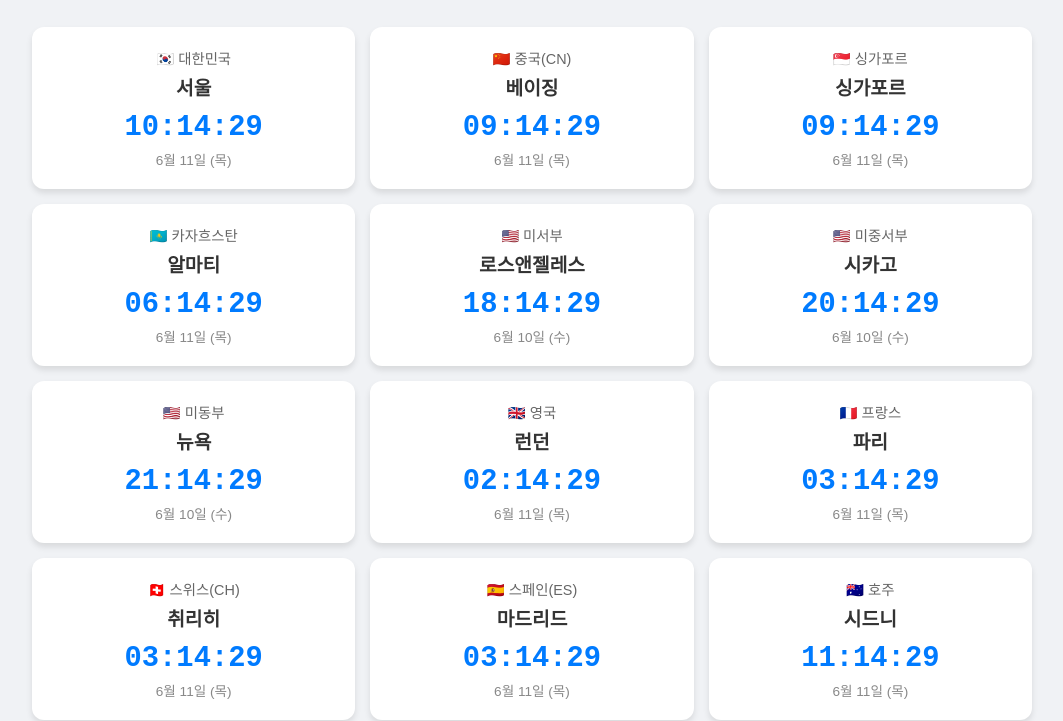
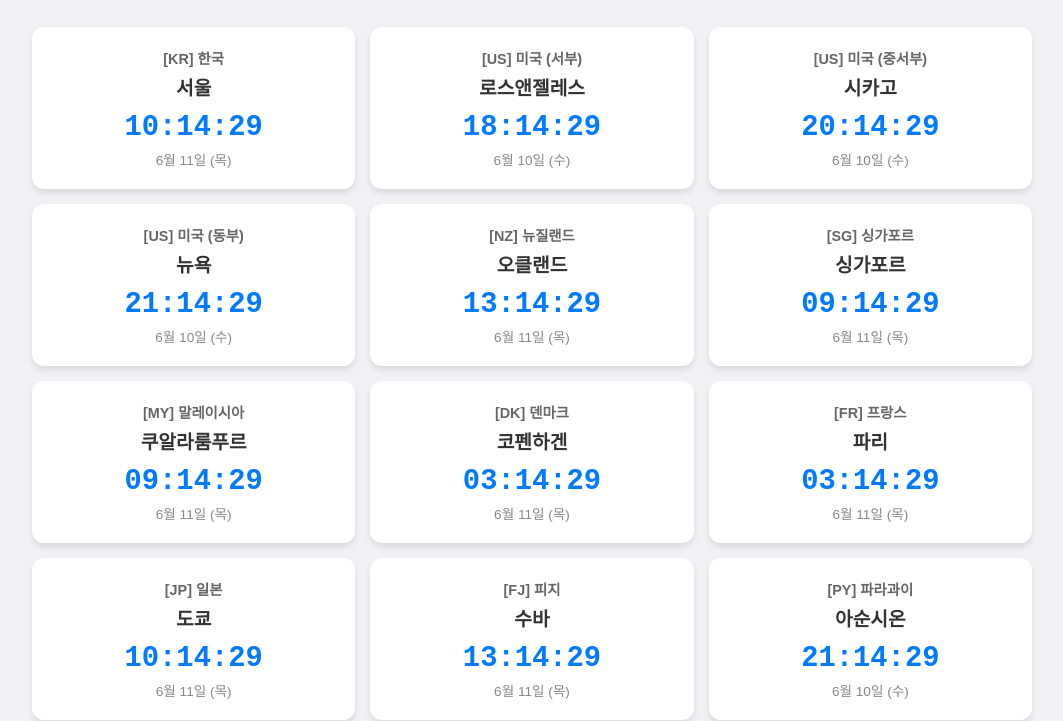
Before and after one commit to yoohoo2040/my-world-clock, a plain HTML site: page index.html in a window 1280 px wide. Shown: the part 90-811 px from the top of the page, without its empty margins (108-1171 px from the left). Drawn offline with Linux system fonts and the light colour scheme.

Commit message:
Update index.html

```diff
--- a/index.html
+++ b/index.html
@@ -8,7 +8,7 @@
         body { font-family: 'Apple SD Gothic Neo', sans-serif; background: #f0f2f5; margin: 0; padding: 20px; display: flex; flex-direction: column; align-items: center; }
         .container { display: grid; grid-template-columns: repeat(auto-fit, minmax(280px, 1fr)); gap: 15px; width: 100%; max-width: 1000px; }
         .clock-card { background: white; padding: 20px; border-radius: 12px; box-shadow: 0 4px 6px rgba(0,0,0,0.1); text-align: center; }
-        .nation { font-size: 0.9rem; color: #666; margin-bottom: 5px; }
+        .nation { font-size: 0.9rem; color: #666; margin-bottom: 5px; font-weight: bold; }
         .city { font-size: 1.2rem; font-weight: bold; color: #333; margin-bottom: 10px; }
         .time { font-size: 1.8rem; font-family: 'Courier New', monospace; color: #007bff; font-weight: bold; }
         .date { font-size: 0.85rem; color: #888; margin-top: 5px; }
@@ -24,19 +24,22 @@
 
     <script>
         const locations = [
-            { label: "🇰🇷 대한민국", city: "서울", tz: "Asia/Seoul" },
-            { label: "🇨🇳 중국(CN)", city: "베이징", tz: "Asia/Shanghai" },
-            { label: "🇸🇬 싱가포르", city: "싱가포르", tz: "Asia/Singapore" },
-            { label: "🇰🇿 카자흐스탄", city: "알마티", tz: "Asia/Almaty" },
-            { label: "🇺🇸 미서부", city: "로스앤젤레스", tz: "America/Los_Angeles" },
-            { label: "🇺🇸 미중서부", city: "시카고", tz: "America/Chicago" },
-            { label: "🇺🇸 미동부", city: "뉴욕", tz: "America/New_York" },
-            { label: "🇬🇧 영국", city: "런던", tz: "Europe/London" },
-            { label: "🇫🇷 프랑스", city: "파리", tz: "Europe/Paris" },
-            { label: "🇨🇭 스위스(CH)", city: "취리히", tz: "Europe/Zurich" },
-            { label: "🇪🇸 스페인(ES)", city: "마드리드", tz: "Europe/Madrid" },
-            { label: "🇦🇺 호주", city: "시드니", tz: "Australia/Sydney" },
-            { label: "🇳🇿 뉴질랜드", city: "오클랜드", tz: "Pacific/Auckland" }
+            { code: "KR", label: "한국", city: "서울", tz: "Asia/Seoul" },
+            { code: "US", label: "미국 (서부)", city: "로스앤젤레스", tz: "America/Los_Angeles" },
+            { code: "US", label: "미국 (중서부)", city: "시카고", tz: "America/Chicago" },
+            { code: "US", label: "미국 (동부)", city: "뉴욕", tz: "America/New_York" },
+            { code: "NZ", label: "뉴질랜드", city: "오클랜드", tz: "Pacific/Auckland" },
+            { code: "SG", label: "싱가포르", city: "싱가포르", tz: "Asia/Singapore" },
+            { code: "MY", label: "말레이시아", city: "쿠알라룸푸르", tz: "Asia/Kuala_Lumpur" },
+            { code: "DK", label: "덴마크", city: "코펜하겐", tz: "Europe/Copenhagen" },
+            { code: "FR", label: "프랑스", city: "파리", tz: "Europe/Paris" },
+            { code: "JP", label: "일본", city: "도쿄", tz: "Asia/Tokyo" },
+            { code: "FJ", label: "피지", city: "수바", tz: "Pacific/Fiji" },
+            { code: "PY", label: "파라과이", city: "아순시온", tz: "America/Asuncion" },
+            { code: "AU", label: "호주", city: "시드니", tz: "Australia/Sydney" },
+            { code: "UK", label: "영국", city: "런던", tz: "Europe/London" },
+            { code: "KZ", label: "카자흐스탄", city: "알마티", tz: "Asia/Almaty" },
+            { code: "CN", label: "중국", city: "베이징", tz: "Asia/Shanghai" }
         ];
 
         function updateClocks() {
@@ -45,17 +48,19 @@
 
             let html = '';
             locations.forEach(loc => {
+                try {
                     const timeStr = now.toLocaleTimeString('ko-KR', { timeZone: loc.tz, hour12: false, hour: '2-digit', minute: '2-digit', second: '2-digit' });
                     const dateStr = now.toLocaleDateString('ko-KR', { timeZone: loc.tz, month: 'long', day: 'numeric', weekday: 'short' });
 
                     html += `
                         <div class="clock-card">
-                        <div class="nation">${loc.label}</div>
+                            <div class="nation">[${loc.code}] ${loc.label}</div>
                             <div class="city">${loc.city}</div>
                             <div class="time">${timeStr}</div>
                             <div class="date">${dateStr}</div>
                         </div>
                     `;
+                } catch (e) { console.error(e); }
             });
             container.innerHTML = html;
         }
```
Lines whose indentation alone changed are shown as unchanged.
